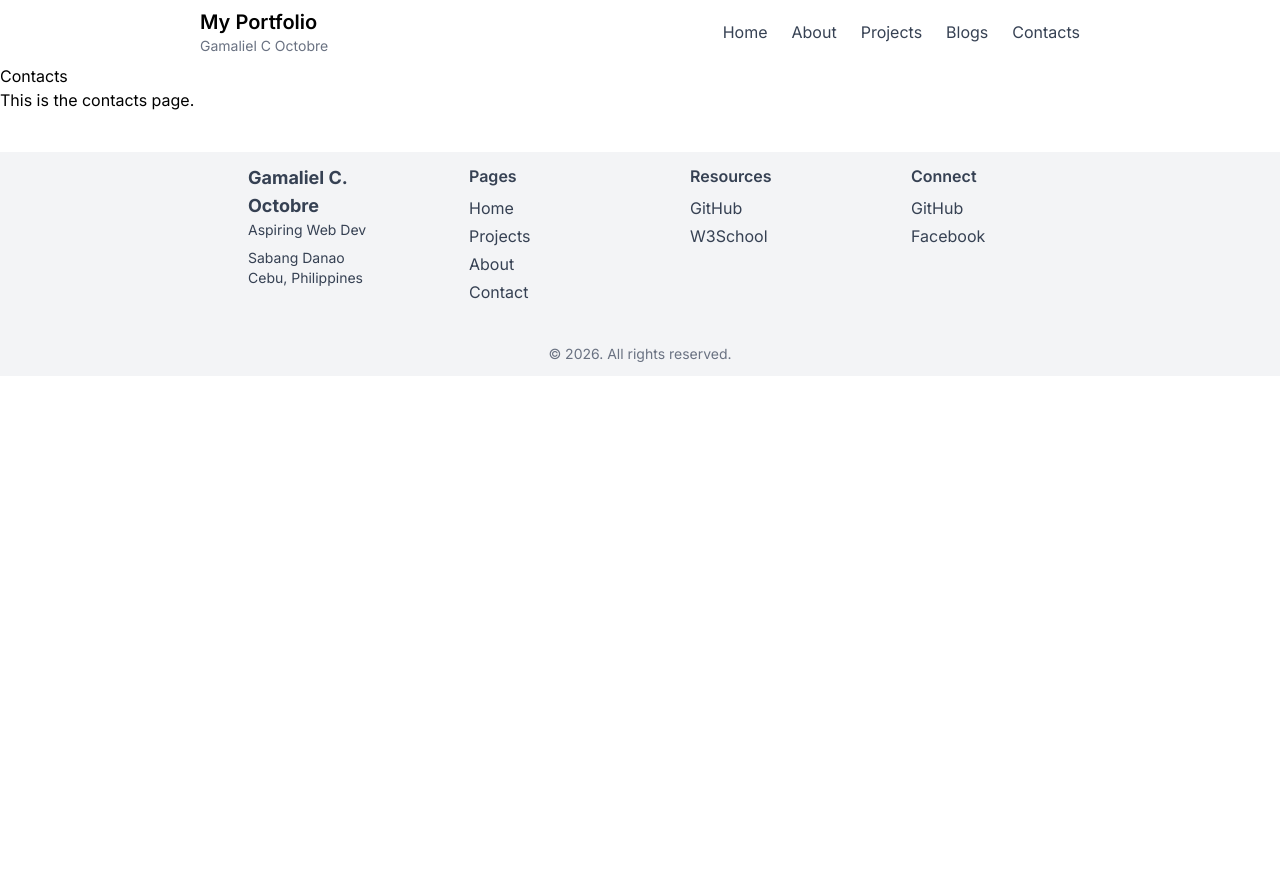
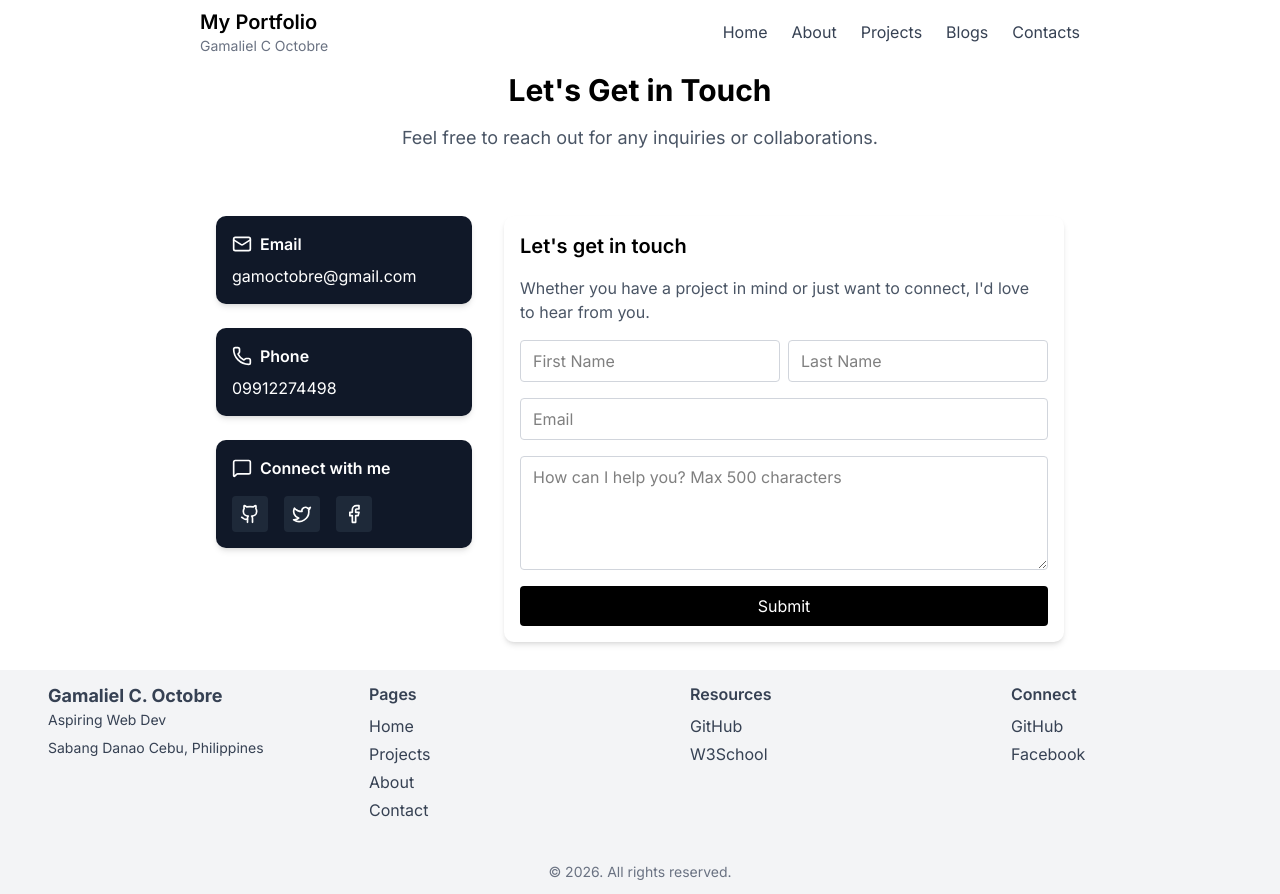
Before and after one commit to Gam10196/myportfolio, a Next.js app: page /contacts in a window 1280 px wide. Before the commit the page ends 800 px from the top, so only its background shows below. Built offline with nearby package versions, Linux system fonts and the light colour scheme.

Commit message:
modified the ProjectPage and ContactPage

```diff
--- a/app/(guest)/contacts/page.jsx
+++ b/app/(guest)/contacts/page.jsx
@@ -1,9 +1,105 @@
-import Link from "next/link";
-export default function ContactsPage() {
+"use client";
+import { Github, Twitter, Facebook, Mail, Phone, MessageSquare } from "lucide-react";
+
+export default function ContactSection() {
   return (
-    <div>
-      <h1>Contacts</h1>
-      <p>This is the contacts page.</p>
-    </div>
+    <section className="px-50 py-2">
+      {/* Header */}
+      <div className="text-center mb-16">
+        <h1 className="text-3xl font-bold mb-4">Let&apos;s Get in Touch</h1>
+        <p className="text-gray-600 text-lg">
+          Feel free to reach out for any inquiries or collaborations.
+        </p>
+      </div>
+
+      {/* Content */}
+      <div className="container mx-auto flex flex-col md:flex-row gap-8 px-4">
+        {/* Left Column: Info Cards */}
+        <div className="flex-1 flex flex-col gap-6">
+          {/* Email Card */}
+          <div className="bg-gray-900 text-white p-4 rounded-lg shadow-md">
+            <div className="flex items-center gap-2 mb-2">
+              <Mail size={20} />
+              <h3 className="font-semibold">Email</h3>
+            </div>
+            <p>gamoctobre@gmail.com</p>
+          </div>
+
+          {/* Phone Card */}
+          <div className="bg-gray-900 text-white p-4 rounded-lg shadow-md">
+            <div className="flex items-center gap-2 mb-2">
+              <Phone size={20} />
+              <h3 className="font-semibold">Phone</h3>
+            </div>
+            <p>09912274498</p>
+          </div>
+
+          {/* Social Connect Card */}
+          <div className="bg-gray-900 text-white p-4 rounded-lg shadow-md">
+            <div className="flex items-center gap-2 mb-4">
+              <MessageSquare size={20} />
+              <h3 className="font-semibold">Connect with me</h3>
+            </div>
+            <div className="flex gap-4">
+              <a href="https://github.com/Gam10196" target="_blank" className="p-2 bg-gray-800 rounded hover:bg-gray-700 transition">
+                <Github size={20} />
+              </a>
+              <a href="https://twitter.com" target="_blank" className="p-2 bg-gray-800 rounded hover:bg-gray-700 transition">
+                <Twitter size={20} />
+              </a>
+              <a href="https://www.facebook.com/gamaliel10196/" target="_blank" className="p-2 bg-gray-800 rounded hover:bg-gray-700 transition">
+                <Facebook size={20} />
+              </a>
+            </div>
+          </div>
+        </div>
+
+        {/* Right Column: Contact Form */}
+        <div className="flex-1 bg-white p-4 rounded-lg shadow-md">
+          <h2 className="text-xl font-semibold mb-4">Let&apos;s get in touch</h2>
+          <p className="text-gray-600 mb-4">
+            Whether you have a project in mind or just want to connect, I&apos;d love to hear from you.
+          </p>
+
+          <form className="flex flex-col gap-4">
+            <div className="flex gap-2">
+              <input
+                type="text"
+                placeholder="First Name"
+                className="flex-1 border border-gray-300 rounded px-3 py-2 focus:outline-none focus:ring-2 focus:ring-black"
+              />
+              <input
+                type="text"
+                placeholder="Last Name"
+                className="flex-1 border border-gray-300 rounded px-3 py-2 focus:outline-none focus:ring-2 focus:ring-black"
+              />
+            </div>
+
+            <input
+              type="email"
+              placeholder="Email"
+              className="border border-gray-300 rounded px-3 py-2 focus:outline-none focus:ring-2 focus:ring-black"
+            />
+
+            <textarea
+              placeholder="How can I help you? Max 500 characters"
+              maxLength={500}
+              rows={4}
+              className="border border-gray-300 rounded px-3 py-2 focus:outline-none focus:ring-2 focus:ring-black"
+            ></textarea>
+
+            {/* Submit Button with Alert */}
+            <button
+              type="button" // prevents form submission
+              className="bg-black text-white px-6 py-2 rounded hover:bg-gray-800 transition"
+              onClick={() => alert("Thank you! Your message has been sent.")}
+            >
+              Submit
+            </button>
+
+          </form>
+        </div>
+      </div>
+    </section>
   );
 }
--- a/app/(guest)/projects/page.tsx
+++ b/app/(guest)/projects/page.tsx
@@ -1,7 +1,14 @@
-export default function ProjectPage(){
-    return(
-        <div>
-        Project page
-        </div>
-    )
+export default function ProjectPage() {
+  return (
+    <div className="flex flex-col items-center text-center mt-20 px-4">
+      <h1 className="text-3xl font-semibold mb-2">Projects</h1>
+
+      <p className="text-gray-600 max-w-xl">
+        Welcome to the Project Page! Stay tuned for updates, kay gatinapulan pako.</p>
+
+      <div className="border p-10 mt-6 rounded-lg text-gray-500 ">
+        No Pojects available yet. Check back soon!
+      </div>
+    </div>
+  )
 }
--- a/components/common/Footer.tsx
+++ b/components/common/Footer.tsx
@@ -17,7 +17,7 @@ const footerLinks = {
 
 export default function Footer() {
   return (
-    <footer className="bg-gray-100 text-gray-700 px-50 py-3 mt-10">
+    <footer className="bg-gray-100 text-gray-700 px-50px py-3 mt-5">
       <div className="container mx-auto md:px-12 grid grid-cols-1 md:grid-cols-4 gap-25">
 
         {/* About */}
```
